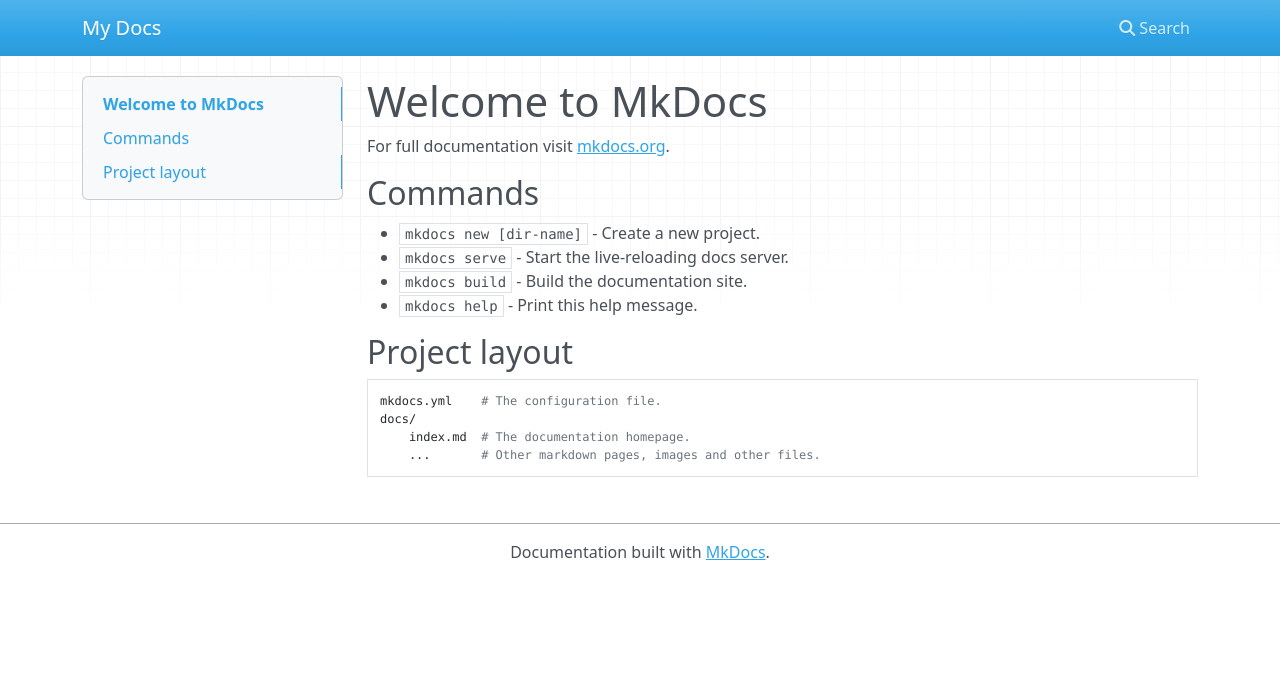
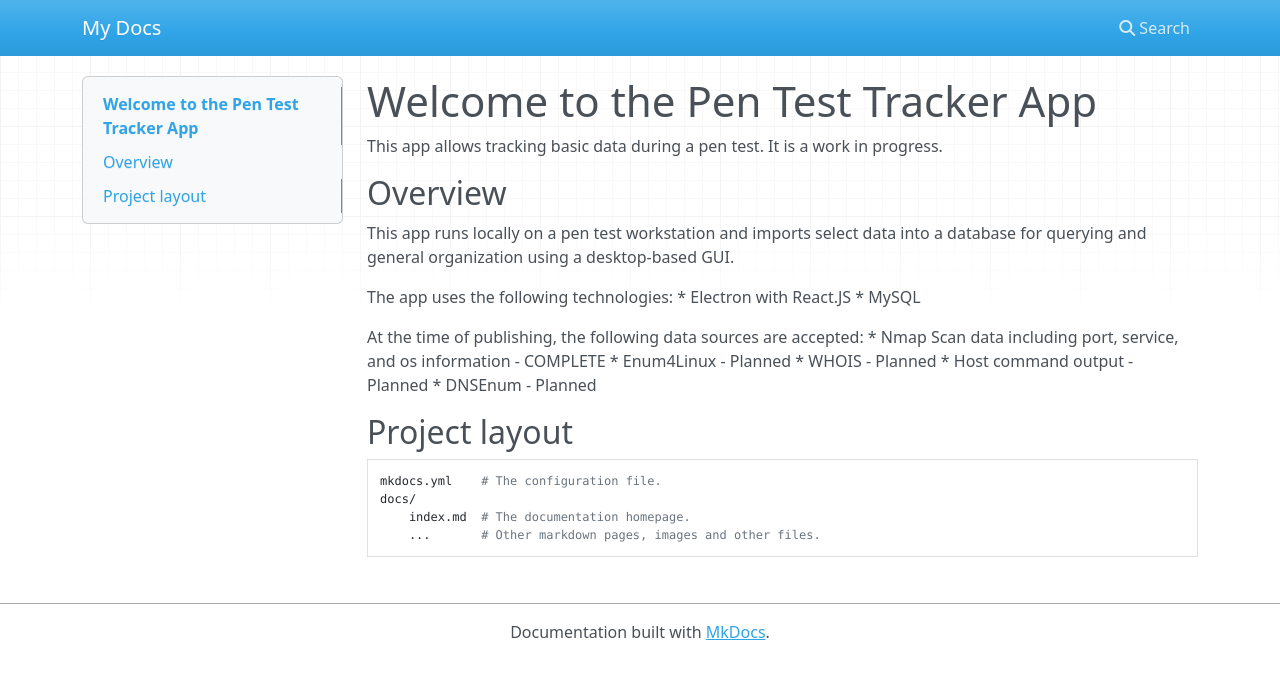
Before and after one commit to SarahLN/Pen-Test-Tracker, an MkDocs documentation site: the page built from docs/index.md, in a window 1280 px wide. Shown: the top 679 px of the page. Built offline with MkDocs 1.6.1, drawn with Linux system fonts in a browser that asks for light colours; nearby versions of some CDN libraries.

Commit message:
add Overview Section

```diff
--- a/docs/index.md
+++ b/docs/index.md
@@ -1,13 +1,24 @@
-# Welcome to MkDocs
+# Welcome to the Pen Test Tracker App
 
-For full documentation visit [mkdocs.org](https://mkdocs.org).
+This app allows tracking basic data during a pen test.  It is a work in progress.
 
-## Commands
+## Overview
 
-* `mkdocs new [dir-name]` - Create a new project.
-* `mkdocs serve` - Start the live-reloading docs server.
-* `mkdocs build` - Build the documentation site.
-* `mkdocs help` - Print this help message.
+This app runs locally on a pen test workstation and imports select data into a
+database for querying and general organization using a desktop-based GUI.
+
+The app uses the following technologies:
+* Electron with React.JS
+* MySQL
+
+At the time of publishing, the following data sources are accepted:
+* Nmap Scan data including port, service, and os information - COMPLETE
+* Enum4Linux - Planned
+* WHOIS - Planned
+* Host command output - Planned
+* DNSEnum - Planned
+
+
 
 ## Project layout
 
```
